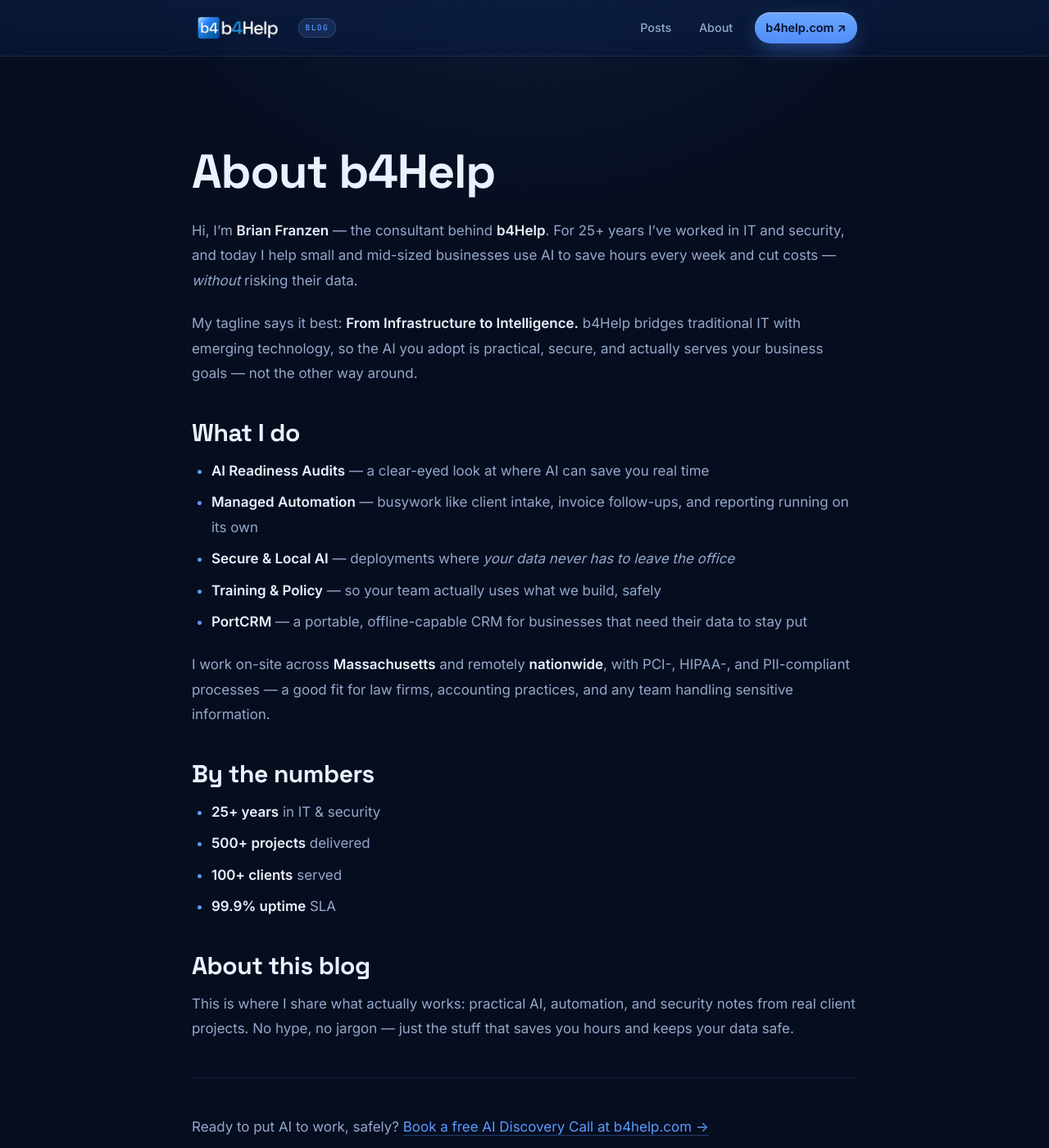
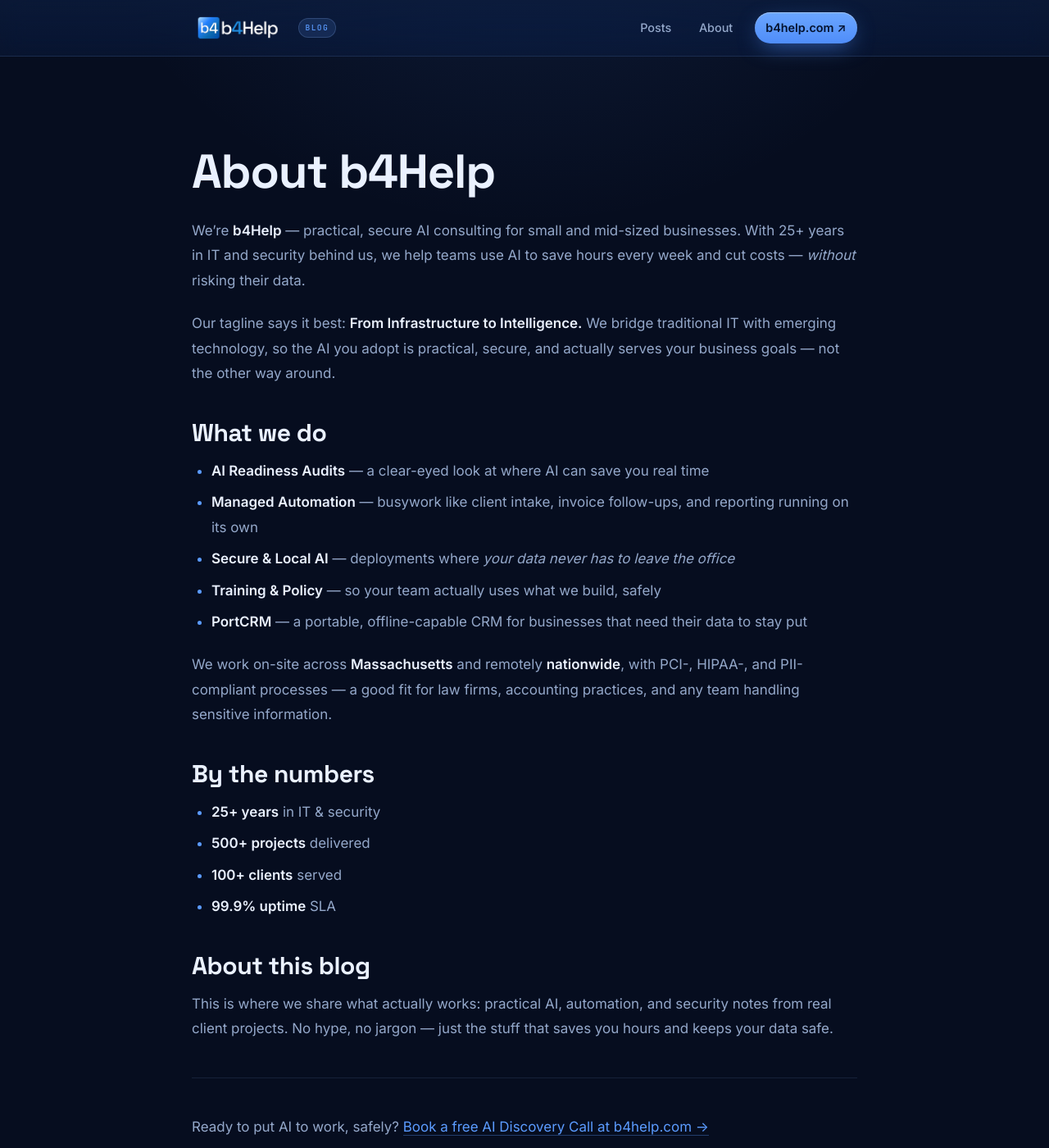
Before and after one commit to b4Help/techblog-b4Help, a Jekyll site: the page built from about.md, in a window 1280 px wide and 1400 px high. Shown: the whole window at 82% size. Built offline with Jekyll 4.4.1, drawn with Linux system fonts in a browser that asks for light colours.

Commit message:
Shift About page to collective "we" voice
Reframe bio from first-person singular (Brian Franzen / "I") to a
company "we" voice to match the brand presentation across the site.

Co-Authored-By: Claude Opus 4.8 <noreply@anthropic.com>

```diff
--- a/about.md
+++ b/about.md
@@ -8,11 +8,11 @@ permalink: /about/
 
 # About b4Help
 
-Hi, I'm **Brian Franzen** — the consultant behind **b4Help**. For 25+ years I've worked in IT and security, and today I help small and mid-sized businesses use AI to save hours every week and cut costs — *without* risking their data.
+We're **b4Help** — practical, secure AI consulting for small and mid-sized businesses. With 25+ years in IT and security behind us, we help teams use AI to save hours every week and cut costs — *without* risking their data.
 
-My tagline says it best: **From Infrastructure to Intelligence.** b4Help bridges traditional IT with emerging technology, so the AI you adopt is practical, secure, and actually serves your business goals — not the other way around.
+Our tagline says it best: **From Infrastructure to Intelligence.** We bridge traditional IT with emerging technology, so the AI you adopt is practical, secure, and actually serves your business goals — not the other way around.
 
-## What I do
+## What we do
 
 - **AI Readiness Audits** — a clear-eyed look at where AI can save you real time
 - **Managed Automation** — busywork like client intake, invoice follow-ups, and reporting running on its own
@@ -20,7 +20,7 @@ My tagline says it best: **From Infrastructure to Intelligence.** b4Help bridges
 - **Training & Policy** — so your team actually uses what we build, safely
 - **PortCRM** — a portable, offline-capable CRM for businesses that need their data to stay put
 
-I work on-site across **Massachusetts** and remotely **nationwide**, with PCI-, HIPAA-, and PII-compliant processes — a good fit for law firms, accounting practices, and any team handling sensitive information.
+We work on-site across **Massachusetts** and remotely **nationwide**, with PCI-, HIPAA-, and PII-compliant processes — a good fit for law firms, accounting practices, and any team handling sensitive information.
 
 ## By the numbers
 
@@ -31,7 +31,7 @@ I work on-site across **Massachusetts** and remotely **nationwide**, with PCI-,
 
 ## About this blog
 
-This is where I share what actually works: practical AI, automation, and security notes from real client projects. No hype, no jargon — just the stuff that saves you hours and keeps your data safe.
+This is where we share what actually works: practical AI, automation, and security notes from real client projects. No hype, no jargon — just the stuff that saves you hours and keeps your data safe.
 
 ---
 
```
